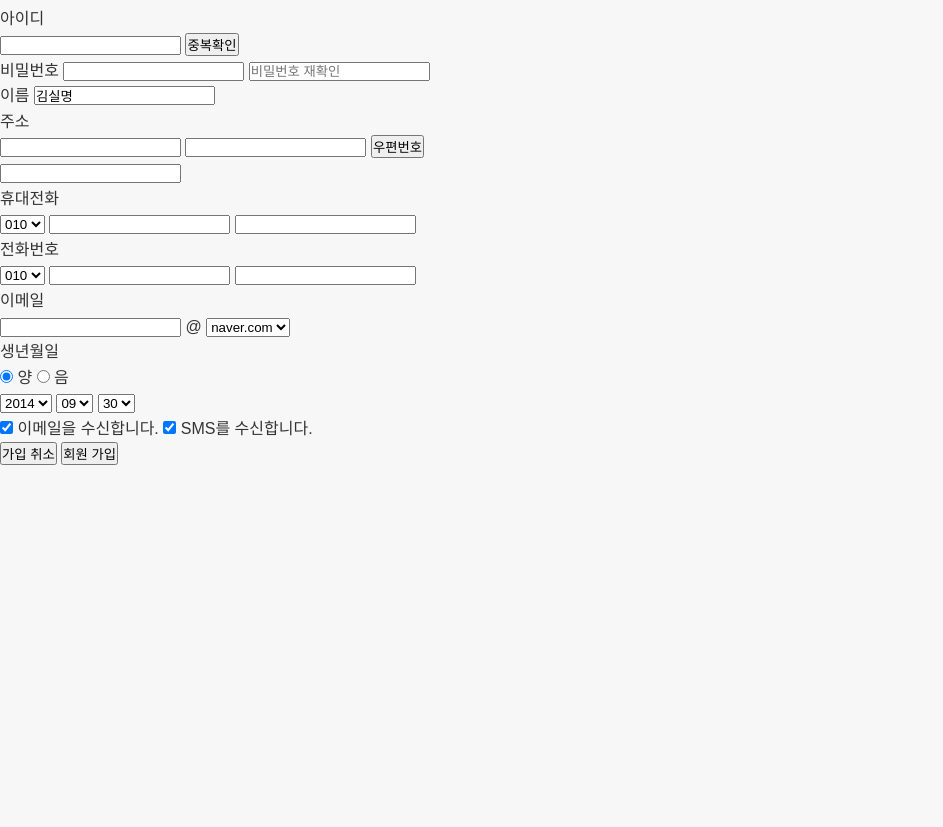
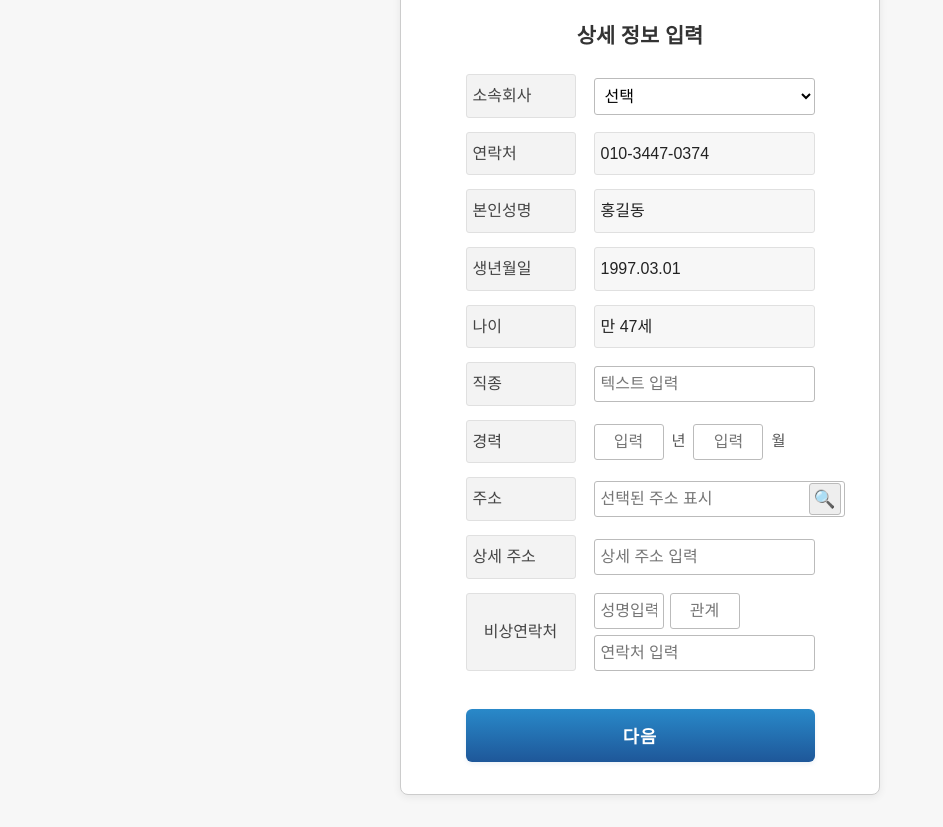
Before and after one commit to hajl7/abc123, a plain HTML site: page index.html in a window 1280 px wide. Shown: the part 48-875 px from the top of the page, without its empty margins (0-943 px from the left). Before the commit the page ends 800 px from the top, so only its background shows below. Drawn offline with Linux system fonts and the light colour scheme.

Commit message:
Add files via upload

```diff
--- a/index.html
+++ b/index.html
@@ -1,94 +1,74 @@
 <!DOCTYPE html>
 <html lang="ko">
 <head>
-  <meta charset="UTF-8" />
-  <meta name="viewport" content="width=device-width, initial-scale=1.0"/>
-  <title>회원가입</title>
-  <link rel="stylesheet" href="style.css" />
+  <meta charset="UTF-8">
+  <meta name="viewport" content="width=device-width, initial-scale=1.0">
+  <title>정보 입력</title>
+  <link rel="stylesheet" href="style.css">
 </head>
 <body>
-  <div class="container">
-    <h2>회원가입</h2>
-    <form class="signup-form">
-      <div class="form-group">
-        <label>아이디</label>
-        <div class="row">
-          <input type="text" />
-          <button type="button">중복확인</button>
-        </div>
-      </div>
+    <div class="mobile-container">
+        <form class="info-form">
+            <h2 class="form-title">상세 정보 입력</h2>
+            <div class="form-row">
+                <label for="type">소속회사</label>
+                <select id="type">
+                    <option>선택</option>
+                </select>
+            </div>
+            <div class="form-row">
+                <label>연락처</label>
+                <p>010-3447-0374</p>
+            </div>
+            <div class="form-row">
+                <label >본인성명</label>
+                <p>홍길동</p>
+            </div>
+            <div class="form-row">
+                <label >생년월일</label>
+                <p>1997.03.01</p>
+            </div>
+            <div class="form-row">
+                <label >나이</label>
+                <p>만 47세</p>
+            </div>
+            <div class="form-row">
+                <label for="job">직종</label>
+                <input type="text" id="job" placeholder="텍스트 입력">
+            </div>
+            <div class="form-row">
+                <label>경력</label>
+                <div class="multi-input">
+                    <input type="text" placeholder="입력" class="input-year">
+                    <span>년</span>
+                    <input type="text" placeholder="입력" class="input-month">
+                    <span>월</span>
+                </div>
+            </div>
+            <div class="form-row address-row">
+                <label>주소</label>
+                <div class="address-group">
+                    <input type="text" placeholder="선택된 주소 표시" readonly>
+                    <button type="button" class="search-btn"><span>🔍</span></button>
+                </div>
+            </div>
+            <div class="form-row">
+                <label for="address-detail">상세 주소</label>
+                <input type="text" id="address-detail" placeholder="상세 주소 입력">
+            </div>
+            <div class="form-row emergency-row">
+                <label class="emergency-label">비상연락처</label>
+                <div class="emergency-inputs">
+                    <div class="multi-input">
+                        <input type="text" placeholder="성명입력">
+                        <input type="text" placeholder="관계">
+                    </div>
+                    <input type="text" placeholder="연락처 입력" class="emergency-phone">
+                </div>
+            </div>
 
-      <div class="form-group">
-        <label>비밀번호</label>
-        <input type="password" />
-        <input type="password" placeholder="비밀번호 재확인" />
-      </div>
-
-      <div class="form-group">
-        <label>이름</label>
-        <input type="text" value="김실명" />
-      </div>
-
-      <div class="form-group">
-        <label>주소</label>
-        <div class="row">
-          <input type="text" />
-          <input type="text" />
-          <button type="button">우편번호</button>
-        </div>
-        <input type="text" />
-      </div>
-
-      <div class="form-group">
-        <label>휴대전화</label>
-        <div class="row">
-          <select><option>010</option></select>
-          <input type="text" />
-          <input type="text" />
-        </div>
-      </div>
-
-      <div class="form-group">
-        <label>전화번호</label>
-        <div class="row">
-          <select><option>010</option></select>
-          <input type="text" />
-          <input type="text" />
-        </div>
-      </div>
-
-      <div class="form-group">
-        <label>이메일</label>
-        <div class="row">
-          <input type="text" />
-          <span>@</span>
-          <select><option>naver.com</option></select>
-        </div>
-      </div>
-
-      <div class="form-group">
-        <label>생년월일</label>
-        <div class="row gender">
-          <label><input type="radio" name="gender" checked /> 양</label>
-          <label><input type="radio" name="gender" /> 음</label>
-        </div>
-        <div class="row">
-          <select><option>2014</option></select>
-          <select><option>09</option></select>
-          <select><option>30</option></select>
-        </div>
-      </div>
-
-      <div class="form-group checkboxes">
-        <label><input type="checkbox" checked /> 이메일을 수신합니다.</label>
-        <label><input type="checkbox" checked /> SMS를 수신합니다.</label>
-      </div>
-
-      <div class="form-group buttons">
-        <button type="button" class="cancel">가입 취소</button>
-        <button type="submit" class="submit">회원 가입</button>
-      </div>
-    </form>
-  </div>
+            <button type="submit" class="next-btn">다음</button>
+        </form>
+    </div>
 </body>
 </html>
```
